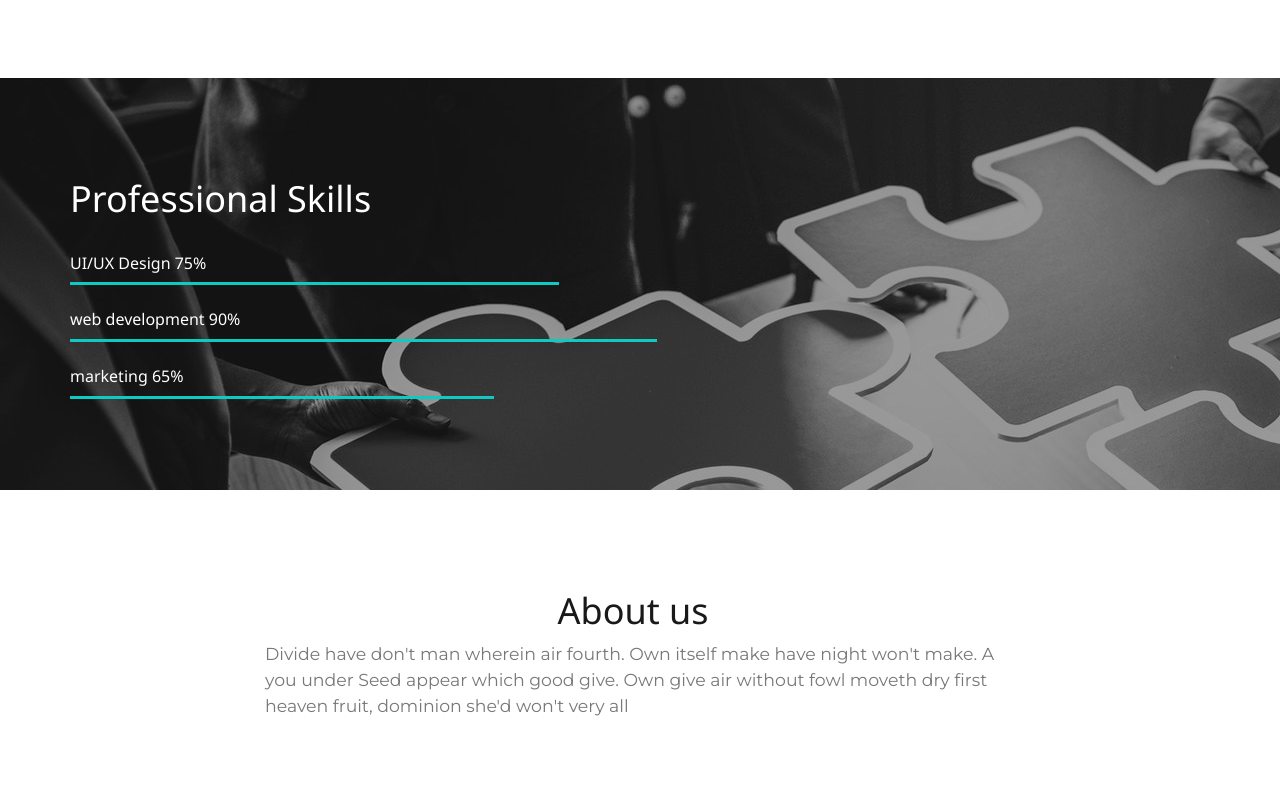
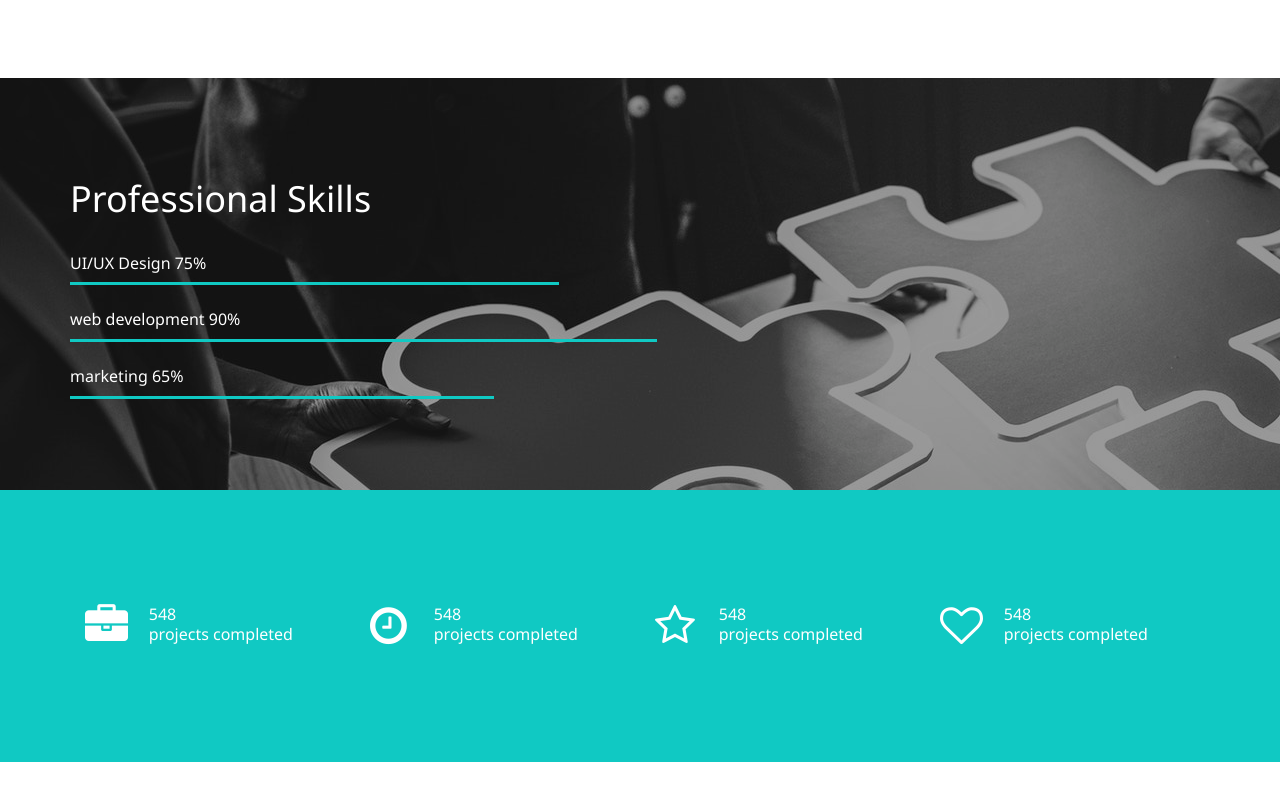
Before and after one commit to Hamzayaghi5/Piroll---Portfolio-website, a plain HTML site: page index.html in a window 1280 px wide. Shown: the part 1052-1852 px from the top of the page. After the commit the page ends 1814 px from the top, so only its background shows below. Drawn offline with nearby package versions, Linux system fonts and the light colour scheme.

Commit message:
done the font awesome div

```diff
--- a/css/main.css
+++ b/css/main.css
@@ -55,11 +55,37 @@ background-color: transparent;
 {
 margin-top: 2%;
     color: #808183;
-    margin-left: 22%;
+    margin-left: 31%;
     float: right;
 
 
 
+}
+
+i.fa-briefcase
+{
+    font-size: 43px;
+    color: white;
+    margin-top: 1%;
+}
+
+i.fa.fa-clock-o {
+      font-size: 43px;
+    color: white;
+    margin-top: 1%;
+}
+
+i.fa.fa-star-o {
+
+          font-size: 43px;
+    color: white;
+    margin-top: 1%;
+}
+
+i.fa.fa-heart-o {
+        font-size: 43px;
+    color: white;
+    margin-top: 1%;
 }
 
 #welcome_title
@@ -76,16 +102,27 @@ margin-top: 2%;
     padding-bottom: 3%;
     background-color: #10c9c3;
     color: #fefffb;
-    margin-left: 22%;
+    margin-left: 31%;
     margin-top: 2%;
 
 
+}
+
+#tasks_comp > h6:nth-child(2)
+{
+    line-height: 1px;
 }
 
 #about_us
 {
     color: #191919;
 
+}
+
+#skills_rest
+{
+    margin-top: 10%;
+    margin-bottom: 10%;
 }
 
 #about_us_div
@@ -114,6 +151,13 @@ margin-top: 2%;
     color:white;
 }
 
+#tasks_comp
+
+   {
+    color: white;
+    margin-top: -8px;
+   }
+
 #skills_section
 {
 background-image: url('../img/skills2.jpeg');
--- a/index.html
+++ b/index.html
@@ -13,7 +13,7 @@
 
 	<link rel="stylesheet" href="https://www.w3schools.com/w3css/4/w3.css">
 
-
+<link rel="stylesheet" href="https://cdnjs.cloudflare.com/ajax/libs/font-awesome/4.7.0/css/font-awesome.min.css">
 	<link href="https://fonts.googleapis.com/css?family=Montserrat" rel="stylesheet">
 	<link rel="stylesheet" type="text/css" href="./css/main.css">
 	<title></title>
@@ -106,19 +106,57 @@
 
 
 
-	<section style="background-color: white">
+	<section style="background-color:#10c9c3">
 	<div class="container">
-		<div id="about_us_div"  class="row">
-			<div class="col-lg-6 col-lg-offset-5">
-				<h1 id="about_us">About us </h1>
-			</div>
-			<div class="col-lg-8 col-lg-offset-2">
-									<p id="about_us_desc" >Divide have don't man wherein air fourth. Own itself make have night won't make.
-	A you under Seed appear which good give. Own give air without fowl moveth dry first
-	heaven fruit, dominion she'd won't very all</p>
-			</div>
-		</div>
+		<div class="row" id="skills_rest" style="height:150;width:100%">
+			<div class="col-lg-3">
+ 	<div class="col-lg-3">
+ 	<i class="fa fa-briefcase" aria-hidden="true"></i>
+ 	</div>
+
+ 		<div id="tasks_comp" class="col-lg-9">
+ 	<h6>548</h6>
+ 	<h6>projects completed</h6>
+ 	</div>
+
+ </div>
+ <div class="col-lg-3">
+ 	<div class="col-lg-3">
+ 		<i class="fa fa-clock-o" aria-hidden="true"></i>
+
+ 	</div>
+
+ 		<div id="tasks_comp" class="col-lg-9">
+ 	<h6>548</h6>
+ 	<h6>projects completed</h6>
+ 	</div>
+
+ </div>
+ <div class="col-lg-3">
+ 	<div class="col-lg-3">
+
+ 	 	<i class="fa fa-star-o" aria-hidden="true"></i>
+ 	</div>
+
+ 		<div id="tasks_comp" class="col-lg-9">
+ 	<h6>548</h6>
+ 	<h6>projects completed</h6>
+ 	</div>
+
+ </div>
+ <div class="col-lg-3">
+ 	<div class="col-lg-3">
+ 	<i class="fa fa-heart-o" aria-hidden="true"></i>
+ 	</div>
+
+ 		<div id="tasks_comp" class="col-lg-9">
+ 	<h6>548</h6>
+ 	<h6>projects completed</h6>
+ 	</div>
+
+ </div>
 	</div>
+</div>
 
 	</section>
 
```
Also changed, not shown: 1 other file.
